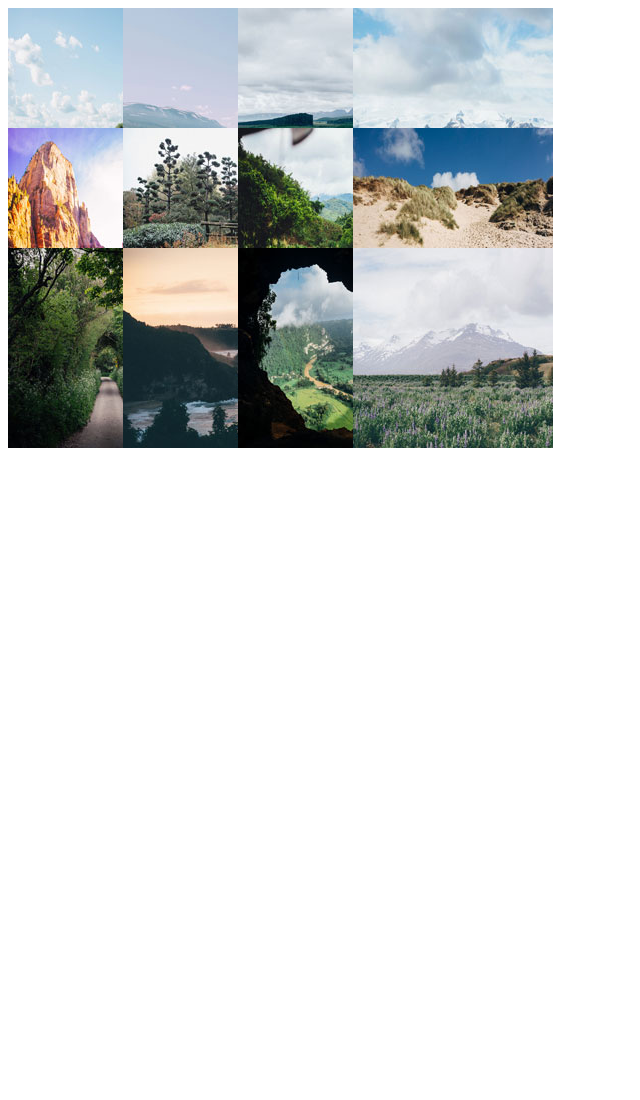
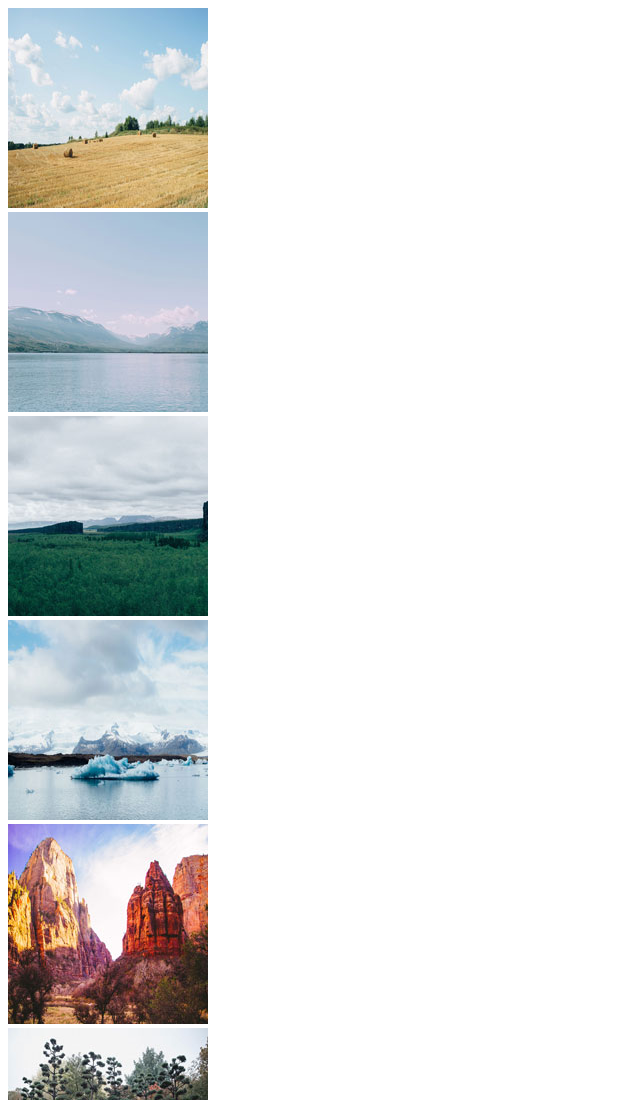
Before and after one commit to FrankGrillo1991/project-5, a plain HTML site: page index.html in a window 1280 px wide. Shown: the top 1100 px of the page, without its empty margins (0-640 px from the left). Before the commit the page ends 800 px from the top, so only its background shows below. Drawn offline with Linux system fonts and the light colour scheme.

Commit message:
Update styles.css

```diff
--- a/css/styles.css
+++ b/css/styles.css
@@ -1,4 +1,4 @@
-.gallery {
+body {
     display: grid;
     grid-template-rows: 100px 100px 100px 100px;
     grid-template-columns: 100px 100px 100px 100px;
```
